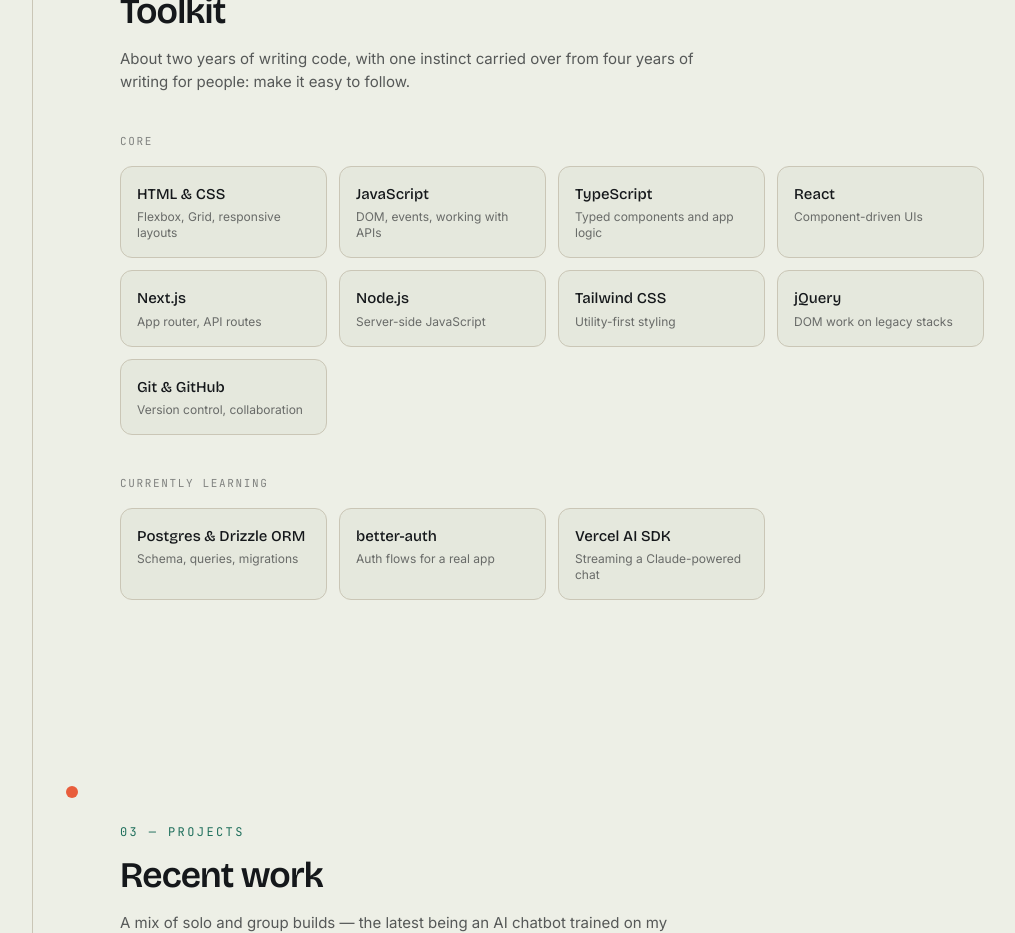
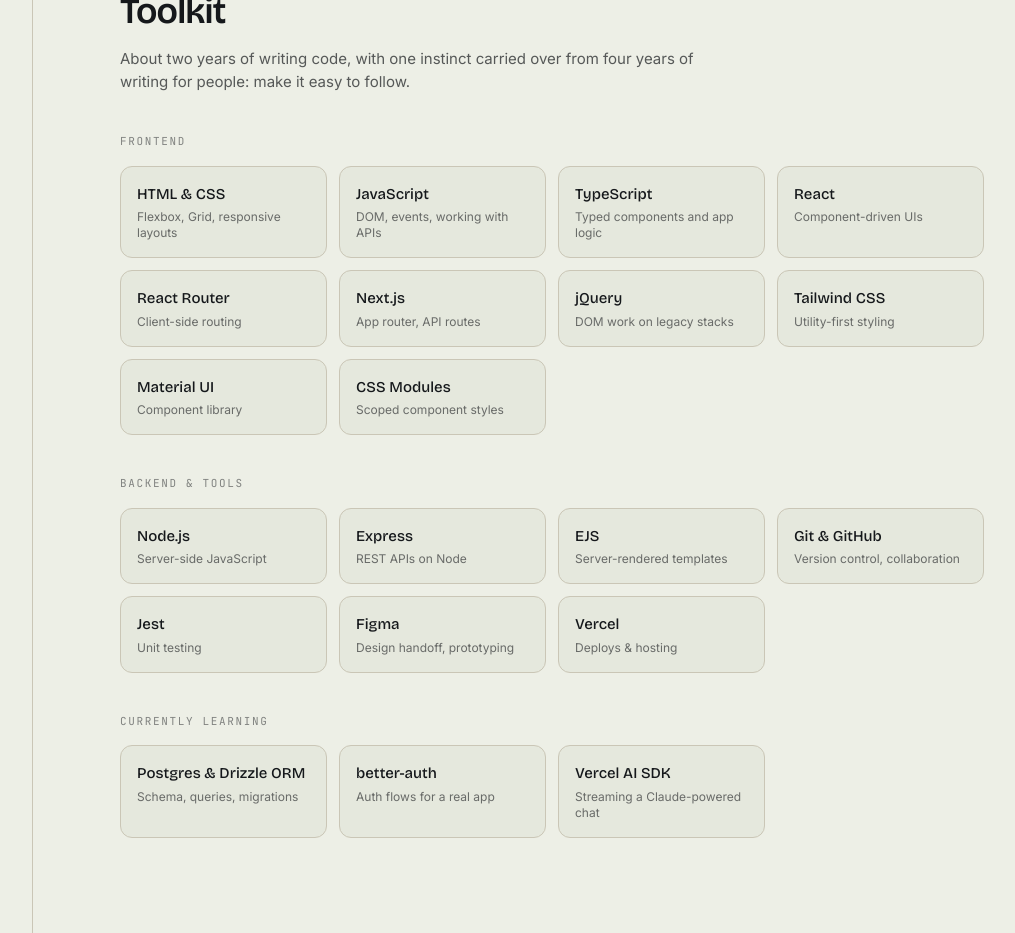
Before and after one commit to oscarojling/portfolio, a React (Vite) app: page / in a window 1280 px wide. Shown: the part 880-1813 px from the top of the page, without its empty margins (128-1143 px from the left). Built offline with nearby package versions, Linux system fonts and the light colour scheme; no server answers.

Commit message:
Add missing skills, split Toolkit into Frontend / Backend & tools
Add React Router, Material UI, CSS Modules, Express, EJS, Jest, Figma,
and Vercel now that they're confirmed as skills Oscar already has, and
split the flat skills list into labeled groups now that it's grown.

```diff
--- a/src/components/Skills.tsx
+++ b/src/components/Skills.tsx
@@ -1,15 +1,26 @@
 import Section from "./Section";
 
-const CORE = [
+const FRONTEND = [
   { name: "HTML & CSS", note: "Flexbox, Grid, responsive layouts" },
   { name: "JavaScript", note: "DOM, events, working with APIs" },
   { name: "TypeScript", note: "Typed components and app logic" },
   { name: "React", note: "Component-driven UIs" },
+  { name: "React Router", note: "Client-side routing" },
   { name: "Next.js", note: "App router, API routes" },
+  { name: "jQuery", note: "DOM work on legacy stacks" },
+  { name: "Tailwind CSS", note: "Utility-first styling" },
+  { name: "Material UI", note: "Component library" },
+  { name: "CSS Modules", note: "Scoped component styles" },
+];
+
+const BACKEND_AND_TOOLS = [
   { name: "Node.js", note: "Server-side JavaScript" },
-  { name: "Tailwind CSS", note: "Utility-first styling" },
-  { name: "jQuery", note: "DOM work on legacy stacks" },
+  { name: "Express", note: "REST APIs on Node" },
+  { name: "EJS", note: "Server-rendered templates" },
   { name: "Git & GitHub", note: "Version control, collaboration" },
+  { name: "Jest", note: "Unit testing" },
+  { name: "Figma", note: "Design handoff, prototyping" },
+  { name: "Vercel", note: "Deploys & hosting" },
 ];
 
 const EXPANDING = [
@@ -40,10 +51,21 @@
 
       <div className="mt-10">
         <p className="mb-4 font-mono text-[11px] tracking-[0.15em] text-ink/50 uppercase">
-          Core
+          Frontend
         </p>
         <div className="grid grid-cols-2 gap-3 sm:grid-cols-3 md:grid-cols-4">
-          {CORE.map((skill) => (
+          {FRONTEND.map((skill) => (
+            <SkillCard key={skill.name} {...skill} />
+          ))}
+        </div>
+      </div>
+
+      <div className="mt-10">
+        <p className="mb-4 font-mono text-[11px] tracking-[0.15em] text-ink/50 uppercase">
+          Backend &amp; tools
+        </p>
+        <div className="grid grid-cols-2 gap-3 sm:grid-cols-3 md:grid-cols-4">
+          {BACKEND_AND_TOOLS.map((skill) => (
             <SkillCard key={skill.name} {...skill} />
           ))}
         </div>
```
Also changed, not shown: 1 other file (tests, documents, lock files or other folders).
